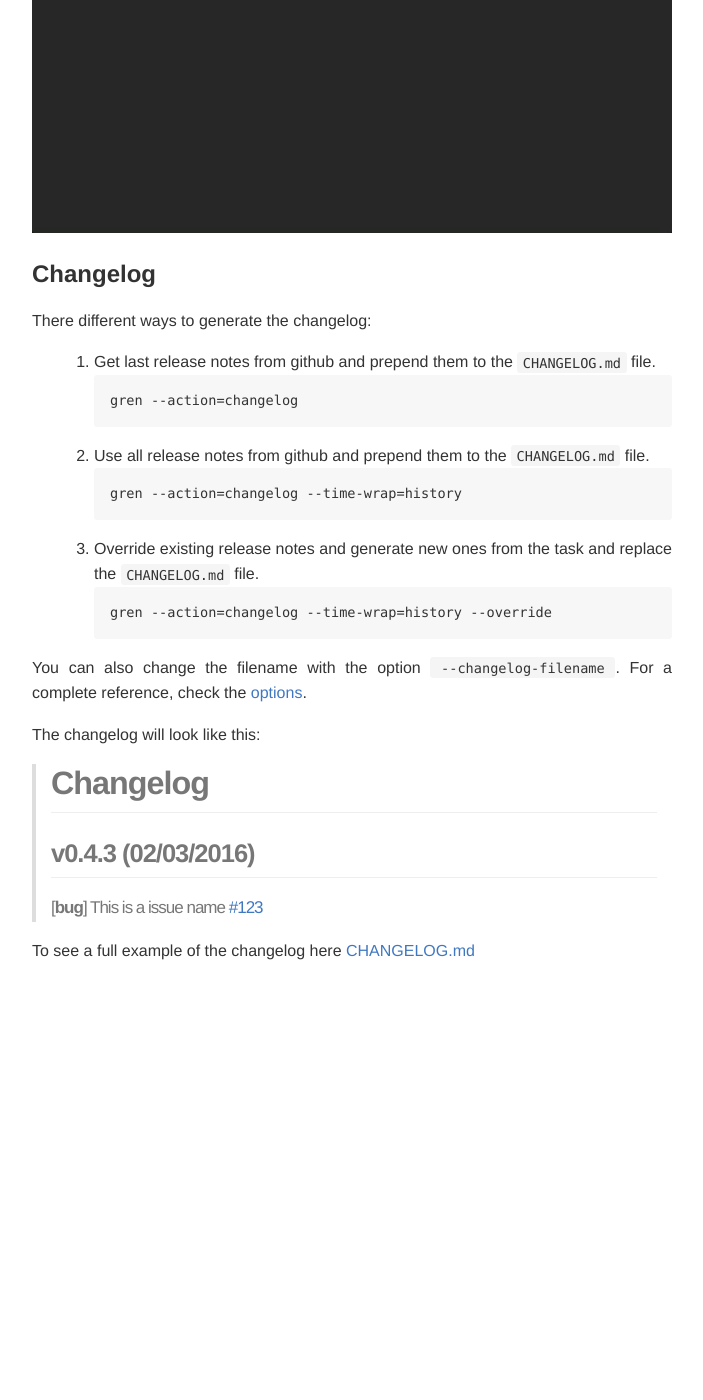
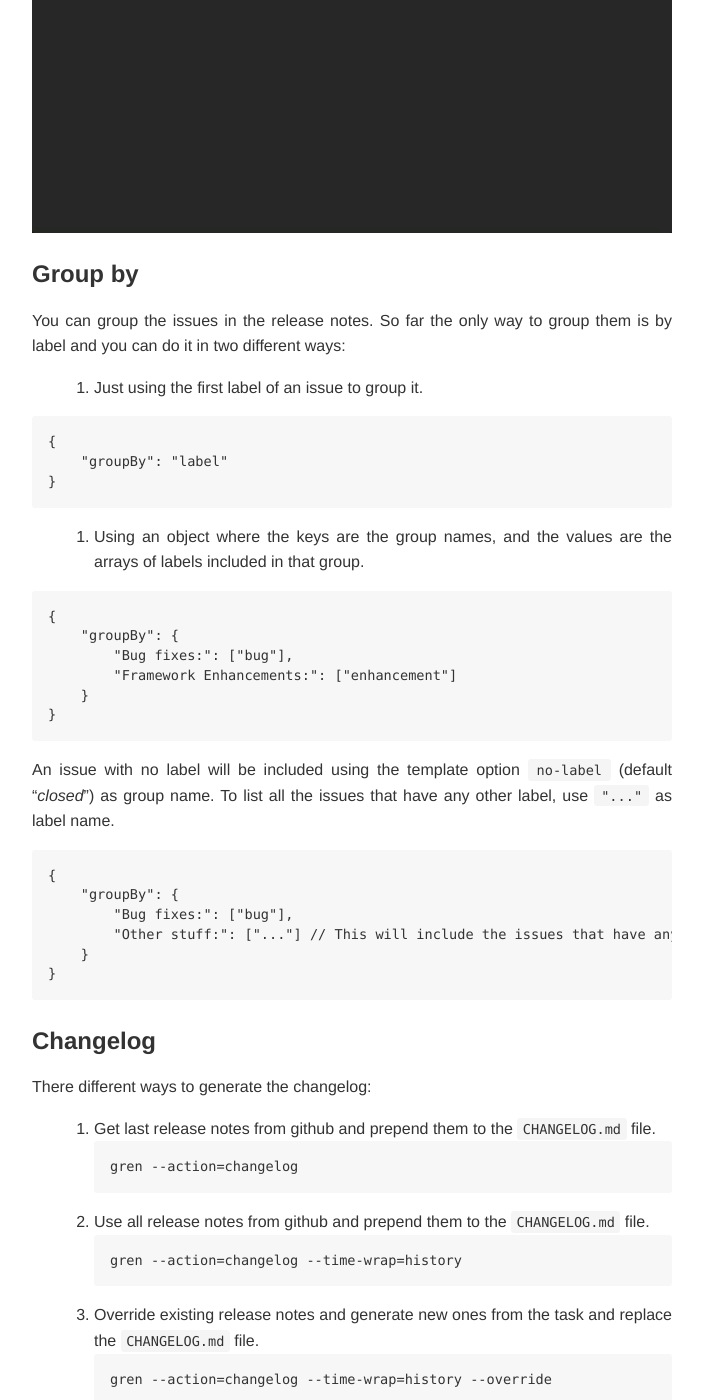
Before and after one commit to github-tools/github-release-notes, a Jekyll site: the page built from docs/examples.md, in a window 1280 px wide and 1400 px high, scrolled down 2032 px. Shown: the whole window, without its empty margins (288-991 px from the left). Built offline with Jekyll 4.4.1, drawn with Linux system fonts in a browser that asks for light colours; nearby versions of some CDN libraries; before the commit the page ends 3041 px from its top, so only the background shows below that.

Commit message:
Update documentation for the group by function

````diff
--- a/docs/examples.md
+++ b/docs/examples.md
@@ -62,6 +62,41 @@ gren --tags=all
 
 ![exec gren all tags]({{ "images/examples/exec_gren_all_tags.gif" | relative_rul }})
 
+### Group by
+
+You can group the issues in the release notes. So far the only way to group them is by label and you can do it in two different ways:
+
+1. Just using the first label of an issue to group it.
+
+```json
+{
+    "groupBy": "label"
+}
+```
+
+2. Using an object where the keys are the group names, and the values are the arrays of labels included in that group.
+
+```json
+{
+    "groupBy": {
+        "Bug fixes:": ["bug"],
+        "Framework Enhancements:": ["enhancement"]
+    }
+}
+```
+
+An issue with no label will be included using the template option `no-label` (default "_closed_") as group name.
+To list all the issues that have any other label, use `"..."` as label name.
+
+```json
+{
+    "groupBy": {
+        "Bug fixes:": ["bug"],
+        "Other stuff:": ["..."] // This will include the issues that have any label but not "bug"
+    }
+}
+```
+
 ### Changelog
 
 There different ways to generate the changelog:
````
Also changed, not shown: docs/options.md (+4 -1 lines).
